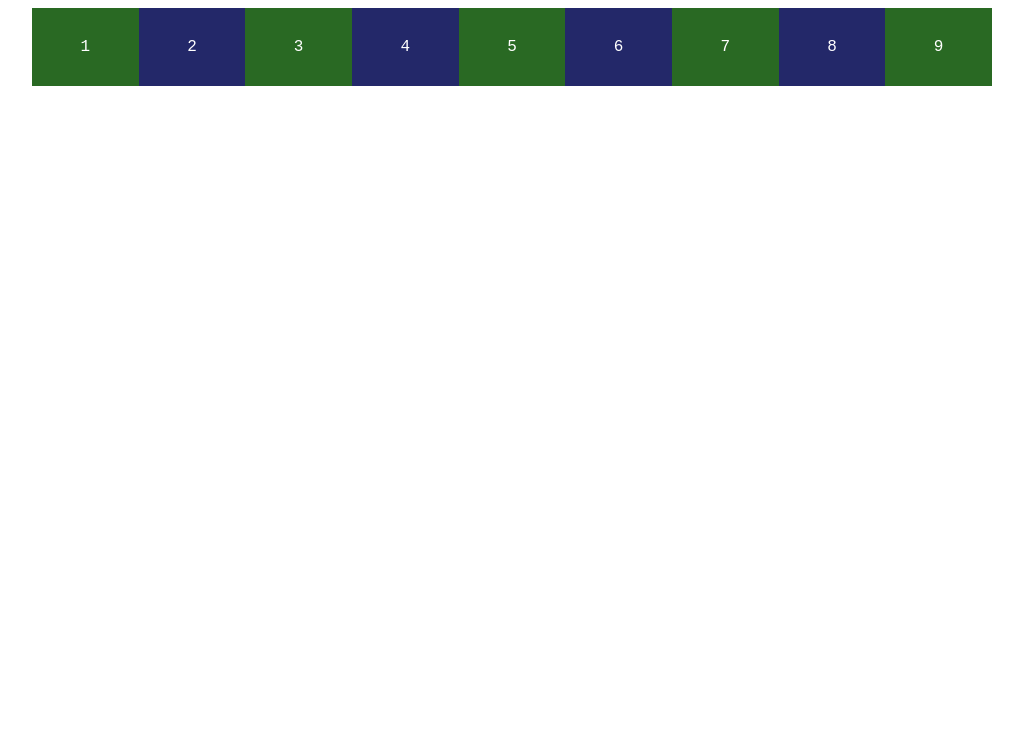
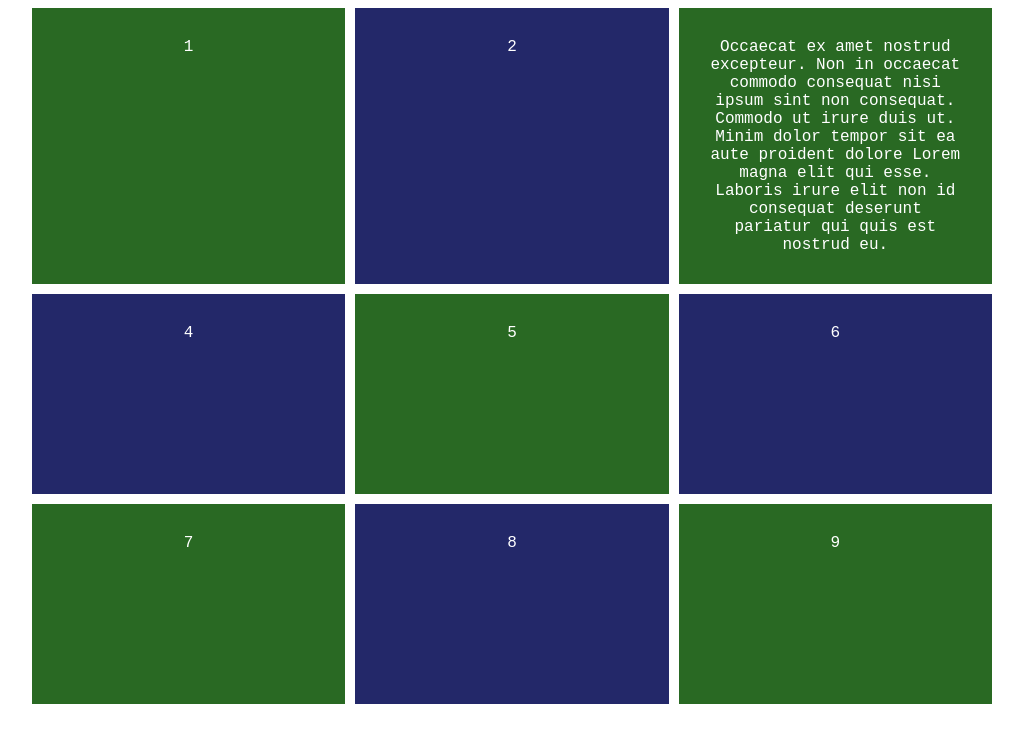
Before and after one commit to luvgangwani/css-grid-examples, a plain HTML site: page index.html in a window 1280 px wide. Shown: the whole page, without its empty margins (128-1151 px from the left). Drawn offline with Linux system fonts and the light colour scheme.

Commit message:
Lesson 3 - Rows (and gaps between columns and rows)

```diff
--- a/index.html
+++ b/index.html
@@ -14,9 +14,11 @@
 
         #content {
             display: grid;
-            /* grid-template-columns: 30% 20% 50%; */ /* define the number of columns and the width of each column */
-            /* grid-template-columns: 1fr 1fr 1fr; */ /* fr - fractionals */
-            grid-template-columns: repeat(9, 1fr); /* repeat a value for n number of times */
+            grid-template-columns: repeat(3, 1fr); /* repeat a value for n number of times */
+            grid-template-rows: repeat(3, minmax(200px, auto)); /* specify the number of rows and height of each row */ /* the variations can be same as grid-template-columns */
+            column-gap: 10px; /* specify gaps between columns */
+            row-gap: 10px; /* specify gaps between rows */
+            /* gap: 10px; */ /* specify gaps between columns and rows */
             max-width: 960px;
             margin: 0 auto;
         }
@@ -38,7 +40,7 @@
 
         <div>1</div>
         <div>2</div>
-        <div>3</div>
+        <div>Occaecat ex amet nostrud excepteur. Non in occaecat commodo consequat nisi ipsum sint non consequat. Commodo ut irure duis ut. Minim dolor tempor sit ea aute proident dolore Lorem magna elit qui esse. Laboris irure elit non id consequat deserunt pariatur qui quis est nostrud eu.</div>
         <div>4</div>
         <div>5</div>
         <div>6</div>
```
